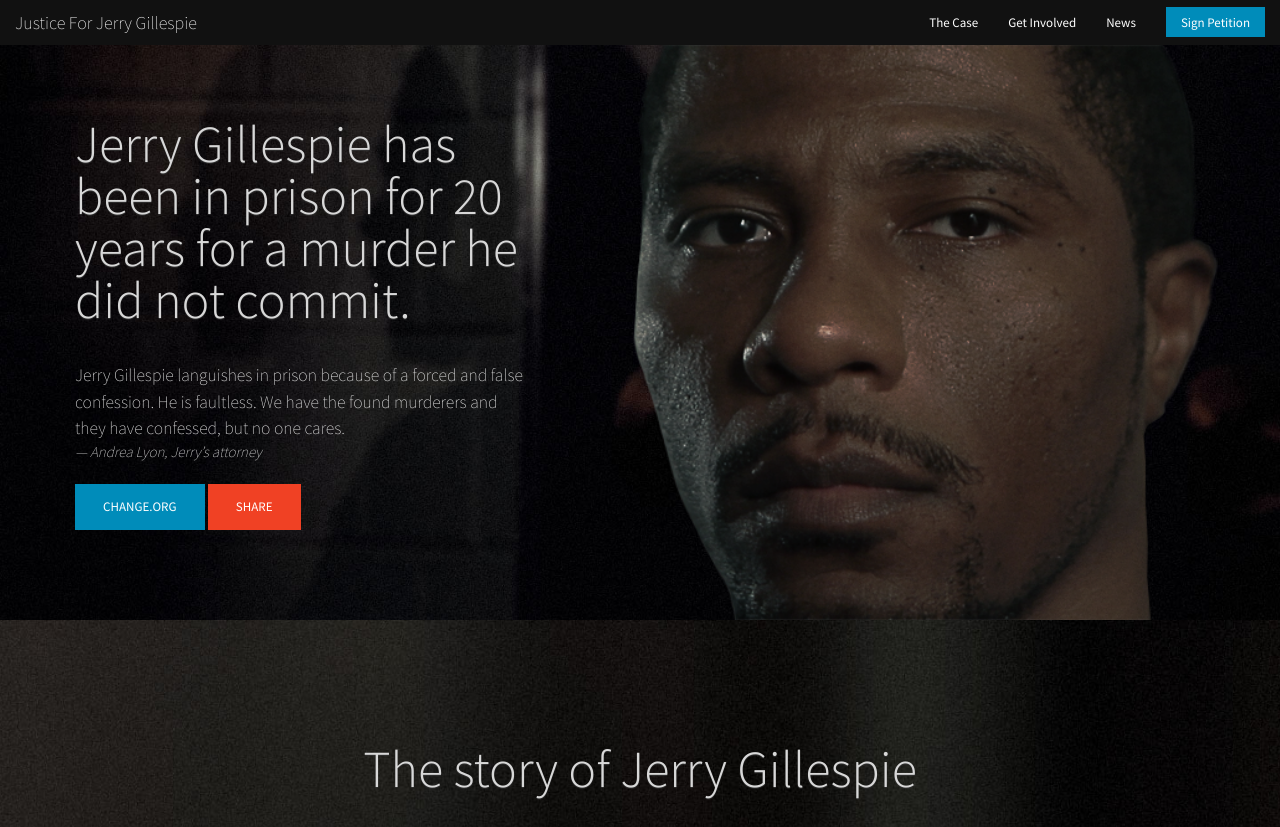
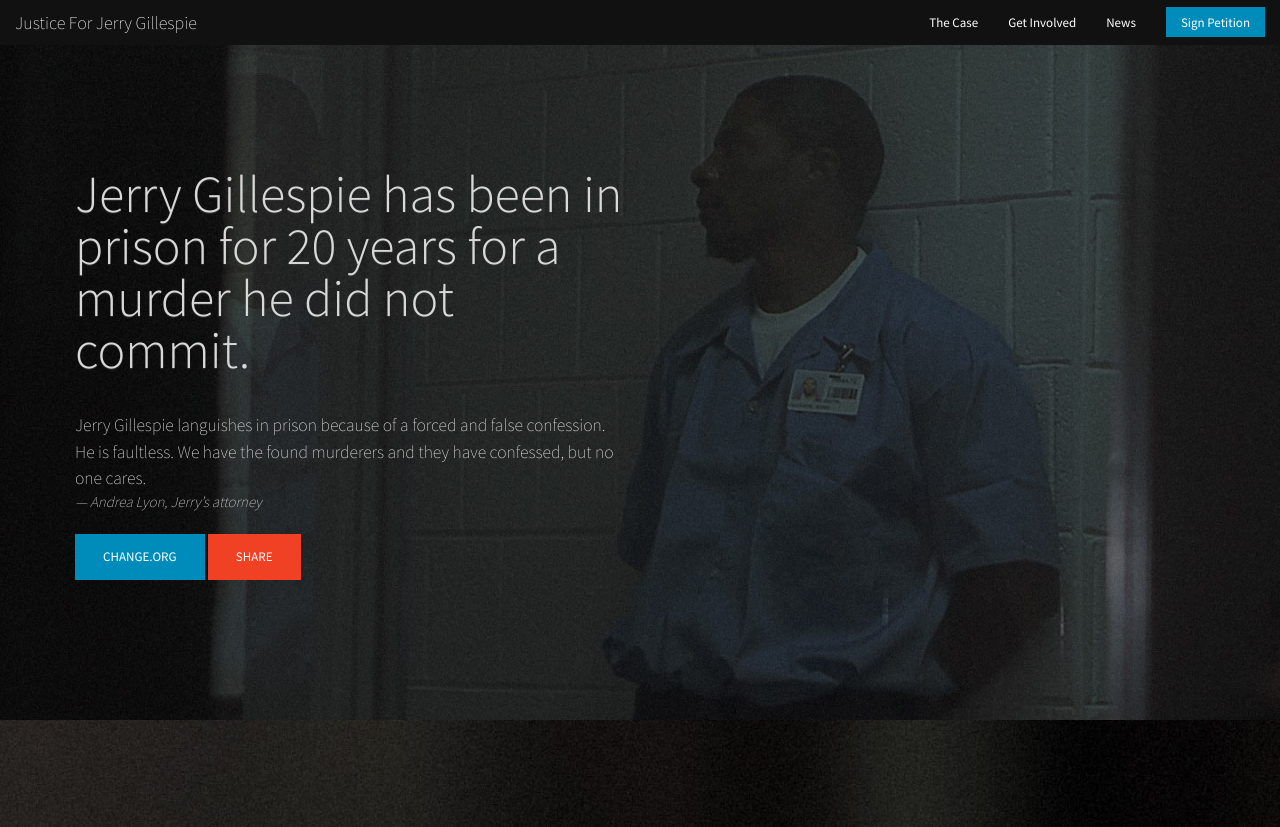
Before and after one commit to eddywashere/jnj, a Jekyll site: the page built from index.html, in a window 1280 px wide and 1400 px high. Shown: the top 827 px of the window. Built offline with Jekyll 4.4.1, drawn with Linux system fonts in a browser that asks for light colours; nearby versions of some CDN libraries; grey boxes are pictures that could not be loaded.

Commit message:
messing with footer options

```diff
--- a/_layouts/default.html
+++ b/_layouts/default.html
@@ -42,6 +42,26 @@
 
     {{content}}
 
+    <!-- start slide -->
+    <div class="slides slide-last show-for-large-up">
+      <div class="row small-pad">
+        <div class="large-8 columns">
+          <h2 class="medium-margin-bottom">Jerry Gillespie needs your help.</h2>
+          <p class="no-pad"><a href="#" class="large button alert" style="margin-bottom:0;">Sign The Petition</a></p>
+        </div>
+      </div>
+    </div>
+
+    <div class="slides slide-last hide-for-large-up">
+      <div class="row medium-pad">
+        <div class="small-12 small-centered medium-9 text-center columns">
+          <h2 class="medium-margin-bottom">Jerry Gillespie needs your helps.</h2>
+          <p class="no-pad"><a href="#" class="large button alert" style="margin-bottom:0;">Sign The Petition</a></p>
+        </div>
+      </div>
+    </div>
+    <!-- end slide -->
+
     <!-- Footer -->
 
     <footer class="footer">
--- a/index.html
+++ b/index.html
@@ -5,8 +5,8 @@
 
 <!-- Intro Section -->
 <div class="slides slide-0">
-  <div class="row">
-    <div class="small-12 medium-10 small-centered large-uncentered large-5 columns">
+  <div class="row small-pad">
+    <div class="small-12 medium-6 small-centered medium-uncentered columns">
       <h1>Jerry Gillespie has been in prison for 20 years for a murder he did not commit.</h1>
 <!--       <p><img src="https://a16545fb495c8760fb33-4cec33efbe2744e99ba863e52edb2075.ssl.cf2.rackcdn.com/jerry-youtube.png" alt="" width="100%" height="auto"></p>
  -->      <blockquote>Jerry Gillespie languishes in prison because of a forced and false confession. He is faultless. We have the found murderers and they have confessed, but no one cares.<cite>Andrea Lyon, Jerry’s attorney</cite></blockquote>
@@ -148,14 +148,3 @@
   </div>
 </div>
 <!-- end slide -->
-
-<!-- start slide -->
-<div class="slides slide-last">
-  <div class="row large-pad text-center">
-    <div class="small-12 medium-9 small-centered large-10 columns">
-      <h2 class="medium-margin-bottom featured-text">Jerry Gillespie needs your help.</h2>
-      <p class="no-pad"><a href="#" class="large button alert" style="margin-bottom:0;">Sign The Petition</a></p>
-    </div>
-  </div>
-</div>
-<!-- end slide -->
--- a/scss/_custom.scss
+++ b/scss/_custom.scss
@@ -89,7 +89,7 @@
 // Intro Section
 .slide-0 {
   background-color: #6D665E;
-  background-image: url(../img/home-banner.jpg);
+  background-image: url(../img/slide-jerry-wall.jpg);
 
   p {
     padding: 0;
@@ -147,7 +147,7 @@
 }
 
 .slide-last {
-  background-image: url(../img/slide-jerry-wall.jpg);
+  background-image: url(../img/home-banner.jpg);
 }
 
 .footer {
@@ -284,7 +284,7 @@
     }
   }
 
-  .slide-0 {
+  .slide-last {
     .row {
       background-image: url(../img/jerry-bw.png);
       background-size: contain;
```
Also changed, not shown: css/style.css.
